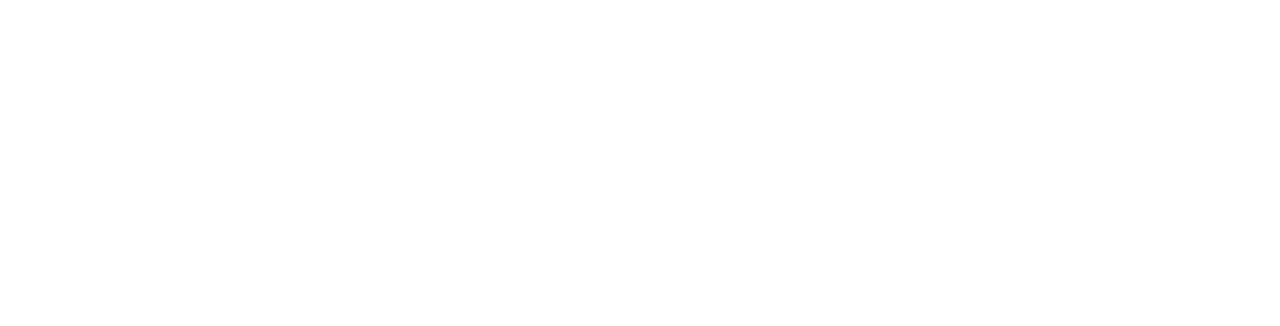
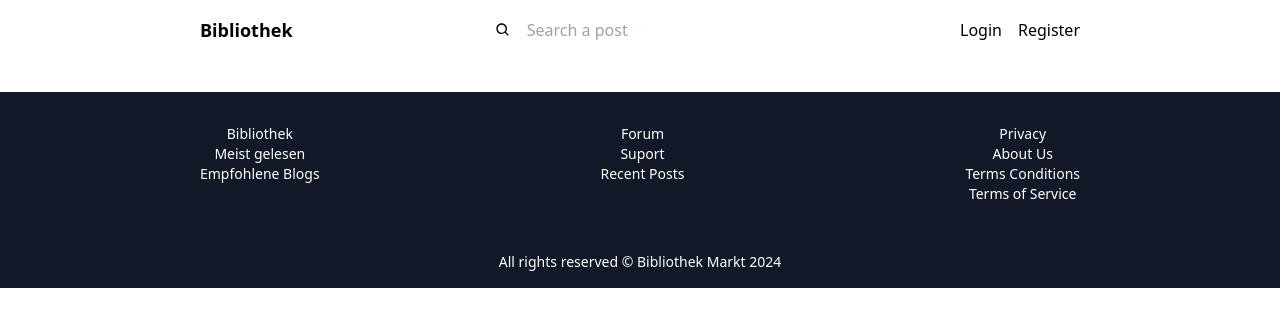
Before and after one commit to alisawiali/Biblothek-Spandau, a React (Vite) app in the folder frontend/: page /profile/1 in a window 1280 px wide. Before the commit this address had no page. Shown: the top 326 px of the page. Built offline with nearby package versions, Linux system fonts and the light colour scheme.

Commit message:
Update Profile page

```diff
--- a/frontend/src/App.jsx
+++ b/frontend/src/App.jsx
@@ -7,6 +7,7 @@
   Login,
   Navbar,
   PostDetails,
+  Profile,
   Register,
 } from "./compoents/UL";
 import { Route, Routes } from "react-router-dom";
@@ -21,6 +22,7 @@
         <Route path="/write" element={<CreatePost />} />
         <Route path="/posts/post/:id" element={<PostDetails />} />
         <Route path="/edit/:id" element={<EdidtPost />} />
+        <Route path="/profile/:id" element={<Profile />} />
       </Routes>
     </div>
   );
--- a/frontend/src/compoents/UL/index.js
+++ b/frontend/src/compoents/UL/index.js
@@ -9,3 +9,4 @@
 export { default as PostDetails } from "../../pages/PostDetails.jsx";
 export { default as CreatePost } from "../../pages/CreatePost.jsx";
 export { default as EdidtPost } from "../../pages/EditPost.jsx";
+export { default as Profile } from "../../pages/Profile.jsx";
--- /dev/null
+++ b/frontend/src/pages/Profile.jsx
@@ -0,0 +1,13 @@
+import React from "react";
+import { Footer, Navbar } from "../compoents/UL";
+
+const Profile = () => {
+  return (
+    <div>
+      <Navbar />
+      <Footer />
+    </div>
+  );
+};
+
+export default Profile;
```
